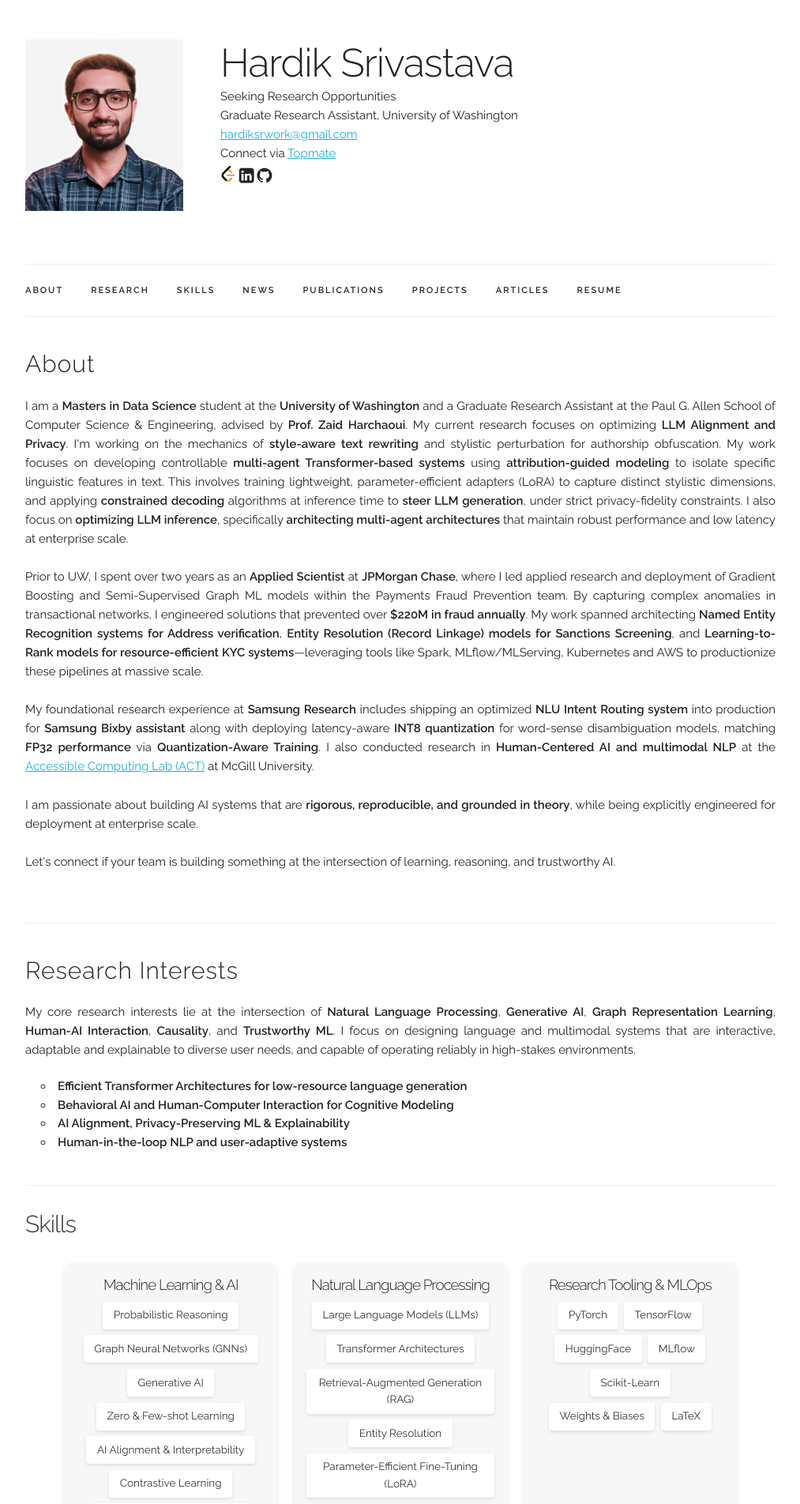
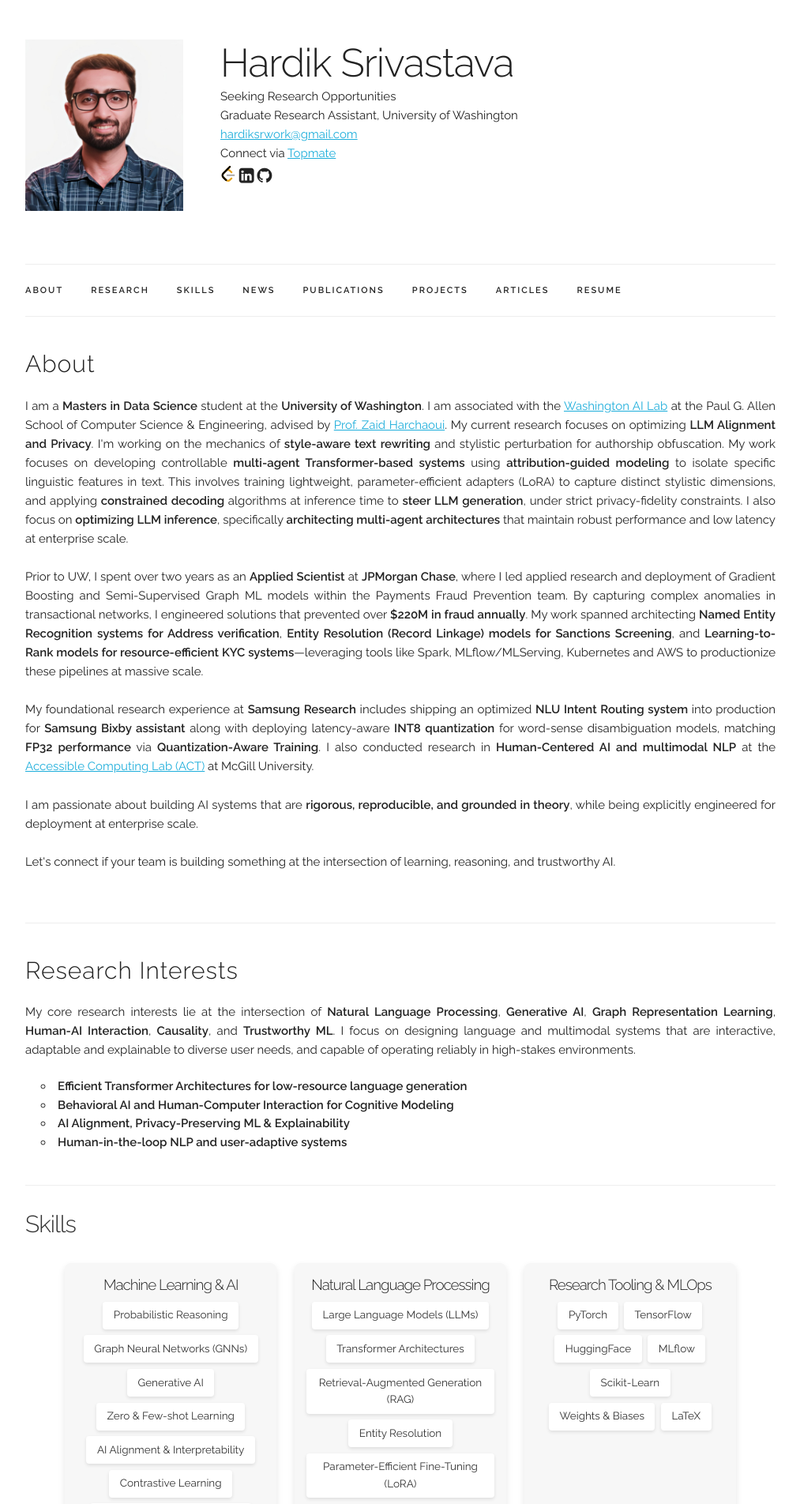
Before and after one commit to thisishardik/thisishardik.github.io, a Jekyll site: the page built from index.html, in a window 1280 px wide. Shown: the top 1904 px of the page at 79% size, without its empty margins (133-1146 px from the left). Built offline with Jekyll 4.4.1, drawn with Linux system fonts in a browser that asks for light colours; a style sheet for code colours, icons or effects is not loaded.

Commit message:
feat: update about section with current affiliations

```diff
--- a/index.html
+++ b/index.html
@@ -7,7 +7,7 @@ title: Home
 <div class="docs-section" id="about">
   <h4>About</h4>
   <p align="justify">
-    I am a <b>Masters in Data Science</b> student at the <b>University of Washington</b> and a Graduate Research Assistant at the Paul G. Allen School of Computer Science & Engineering, advised by <b>Prof. Zaid Harchaoui</b>. My current research focuses on optimizing <b>LLM Alignment and Privacy</b>. I'm working on the mechanics of <b>style-aware text rewriting</b> and </b>stylistic perturbation</b> for </b>authorship obfuscation</b>. My work focuses on developing controllable <b>multi-agent Transformer-based systems</b> using <b>attribution-guided modeling</b> to isolate specific linguistic features in text. This involves training lightweight, parameter-efficient adapters (LoRA) to capture distinct stylistic dimensions, and applying <b>constrained decoding</b> algorithms at inference time to <b>steer LLM generation</b>, under strict privacy-fidelity constraints. I also focus on <b>optimizing LLM inference</b>, specifically <b>architecting multi-agent architectures</b> that maintain robust performance and low latency at enterprise scale.
+    I am a <b>Masters in Data Science</b> student at the <b>University of Washington</b>. I am associated with the <a href="https://wail.uw.edu", target="_blank">Washington AI Lab</a> at the Paul G. Allen School of Computer Science & Engineering, advised by <a href="https://sites.google.com/uw.edu/zaid-harchaoui/", target="_blank">Prof. Zaid Harchaoui</a>. My current research focuses on optimizing <b>LLM Alignment and Privacy</b>. I'm working on the mechanics of <b>style-aware text rewriting</b> and </b>stylistic perturbation</b> for </b>authorship obfuscation</b>. My work focuses on developing controllable <b>multi-agent Transformer-based systems</b> using <b>attribution-guided modeling</b> to isolate specific linguistic features in text. This involves training lightweight, parameter-efficient adapters (LoRA) to capture distinct stylistic dimensions, and applying <b>constrained decoding</b> algorithms at inference time to <b>steer LLM generation</b>, under strict privacy-fidelity constraints. I also focus on <b>optimizing LLM inference</b>, specifically <b>architecting multi-agent architectures</b> that maintain robust performance and low latency at enterprise scale.
     <br><br>
     Prior to UW, I spent over two years as an <b>Applied Scientist</b> at <b>JPMorgan Chase</b>, where I led applied research and deployment of Gradient Boosting and Semi-Supervised Graph ML models within the Payments Fraud Prevention team. By capturing complex anomalies in transactional networks, I engineered solutions that prevented over <b>$220M in fraud annually</b>. My work spanned architecting <b>Named Entity Recognition systems for Address verification</b>, <b>Entity Resolution (Record Linkage) models for Sanctions Screening</b>, and <b>Learning-to-Rank models for resource-efficient KYC systems</b>—leveraging tools like Spark, MLflow/MLServing, Kubernetes and AWS to productionize these pipelines at massive scale.
     <br><br>
```
Also changed, not shown: 1 other file.
